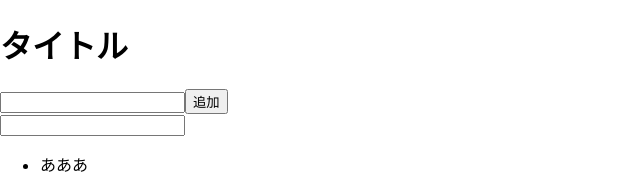
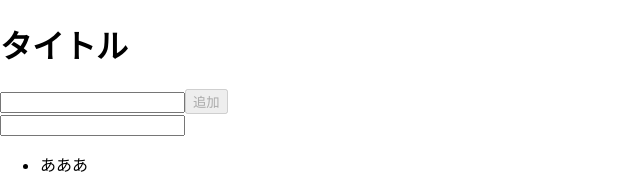
Before and after one commit to tmking627/modern_javascipt_react_beginner, a React (Create React App) app: page / in a window 1280 px wide. Shown: the top 179 px of the page, without its empty margins (0-640 px from the left). Built offline with nearby package versions, Linux system fonts and the light colour scheme.

Commit message:
テキスト未入力の場合はボタンを押せないように

```diff
--- a/src/components/inputTodo.jsx
+++ b/src/components/inputTodo.jsx
@@ -7,7 +7,7 @@ export const InputTodo = (props) => {
     return (
         <div>
             <input role="inputtodo" disabled={disabled} type="text" value={inputText} onChange={onChange}/>
-            <button disabled={disabled} onClick={onClick}>追加</button>
+            <button disabled={disabled || inputText === ''} onClick={onClick}>追加</button>
         </div>
     );
 }
```
